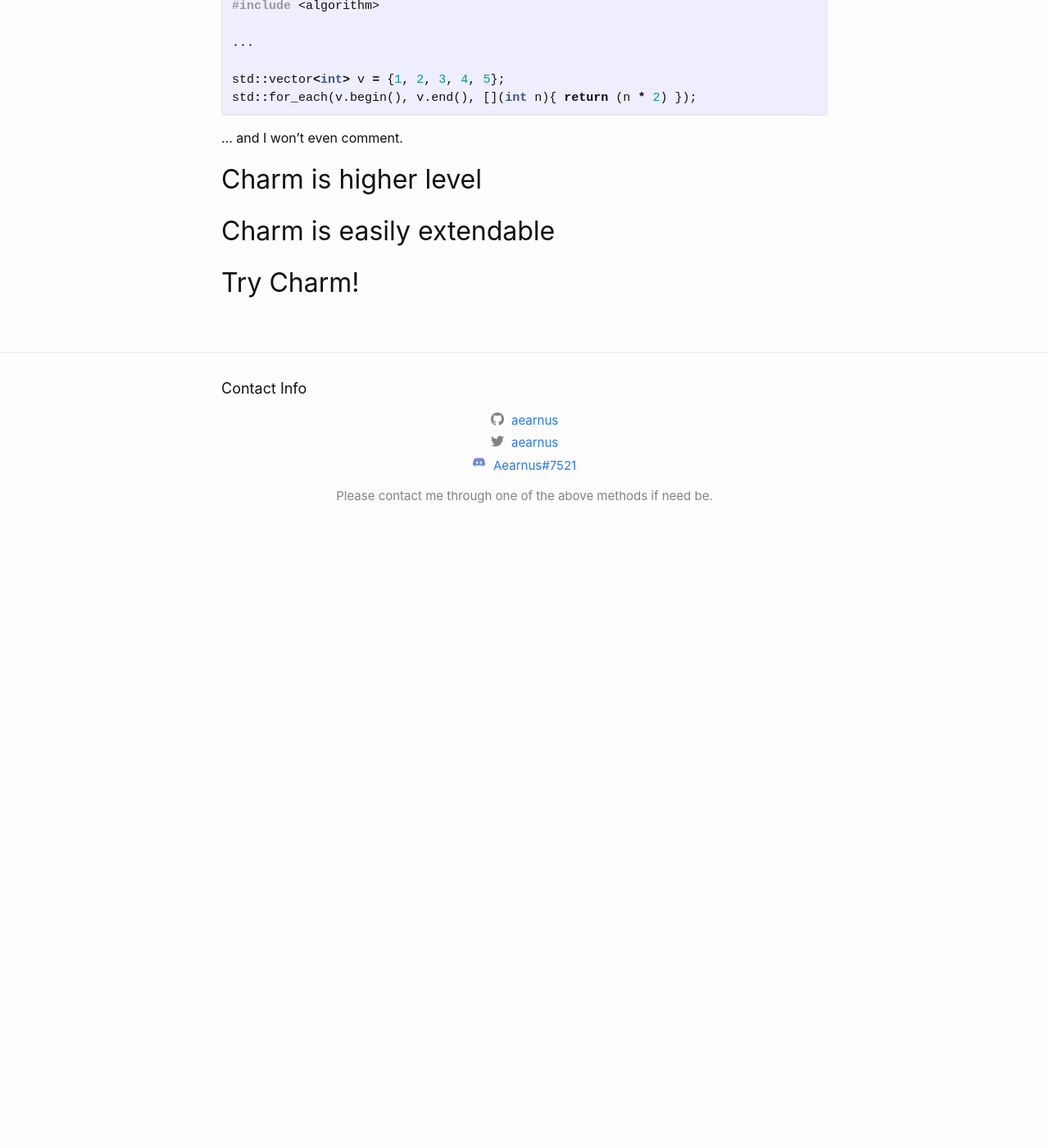
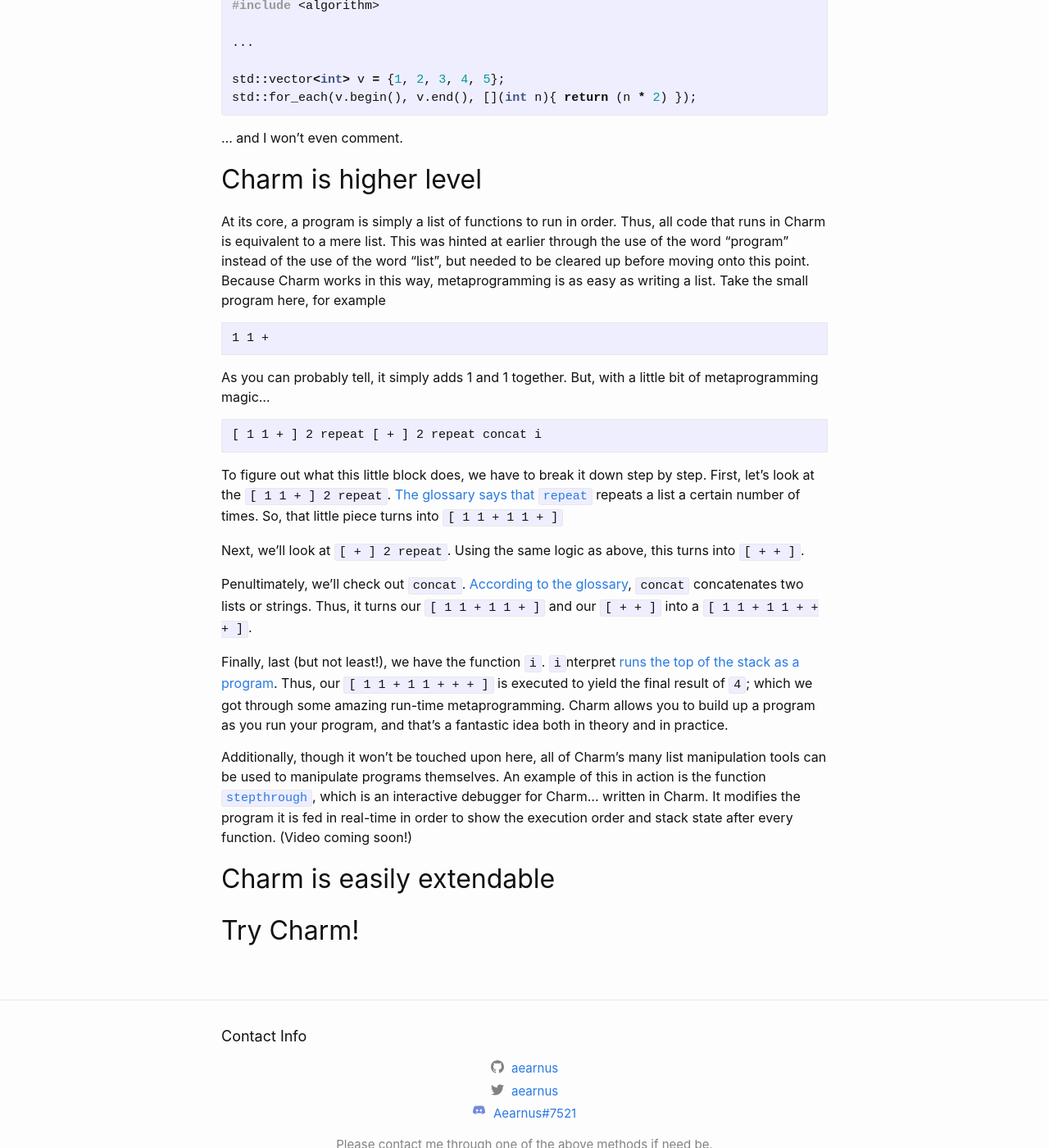
Before and after one commit to DataKinds/datakinds.github.io, a Jekyll site: the page built from _posts/2018-04-19-a-charming-proposal.md, in a window 1280 px wide and 1400 px high, scrolled down 2335 px. Shown: the whole window at 82% size. Built offline with Jekyll 4.4.1, drawn with Linux system fonts in a browser that asks for light colours; before the commit the page ends 2997 px from its top, so only the background shows below that.

Commit message:
more charm post

````diff
--- a/_posts/2018-04-19-a-charming-proposal.md
+++ b/_posts/2018-04-19-a-charming-proposal.md
@@ -70,6 +70,24 @@ std::for_each(v.begin(), v.end(), [](int n){ return (n * 2) });
 
 ## Charm is higher level
 
+At its core, a program is simply a list of functions to run in order. Thus, all code that runs in Charm is equivalent to a mere list. This was hinted at earlier through the use of the word "program" instead of the use of the word "list", but needed to be cleared up before moving onto this point. Because Charm works in this way, metaprogramming is as easy as writing a list. Take the small program here, for example
+```
+1 1 +
+```
+As you can probably tell, it simply adds 1 and 1 together. But, with a little bit of metaprogramming magic...
+```
+[ 1 1 + ] 2 repeat [ + ] 2 repeat concat i
+```
+To figure out what this little block does, we have to break it down step by step. First, let's look at the `[ 1 1 + ] 2 repeat`. [The glossary says that `repeat`](https://aearnus.github.io/charm/#repeat-id) repeats a list a certain number of times. So, that little piece turns into `[ 1 1 + 1 1 + ]`
+
+Next, we'll look at `[ + ] 2 repeat`. Using the same logic as above, this turns into `[ + + ]`.
+
+Penultimately, we'll check out `concat`. [According to the glossary](https://aearnus.github.io/charm/#concat-id), `concat` concatenates two lists or strings. Thus, it turns our `[ 1 1 + 1 1 + ]` and our `[ + + ]` into a `[ 1 1 + 1 1 + + + ]`.
+
+Finally, last (but not least!), we have the function `i`. `i`nterpret [runs the top of the stack as a program](https://aearnus.github.io/charm/#i-id). Thus, our `[ 1 1 + 1 1 + + + ]` is executed to yield the final result of `4`; which we got through some amazing run-time metaprogramming. Charm allows you to build up a program as you run your program, and that's a fantastic idea both in theory and in practice.
+
+Additionally, though it won't be touched upon here, all of Charm's many list manipulation tools can be used to manipulate programs themselves. An example of this in action is the function [`stepthrough`](https://aearnus.github.io/charm/#stepthrough-id), which is an interactive debugger for Charm... written in Charm. It modifies the program it is fed in real-time in order to show the execution order and stack state after every function. (Video coming soon!)
+
 ## Charm is easily extendable
 
 ## Try Charm!
````
